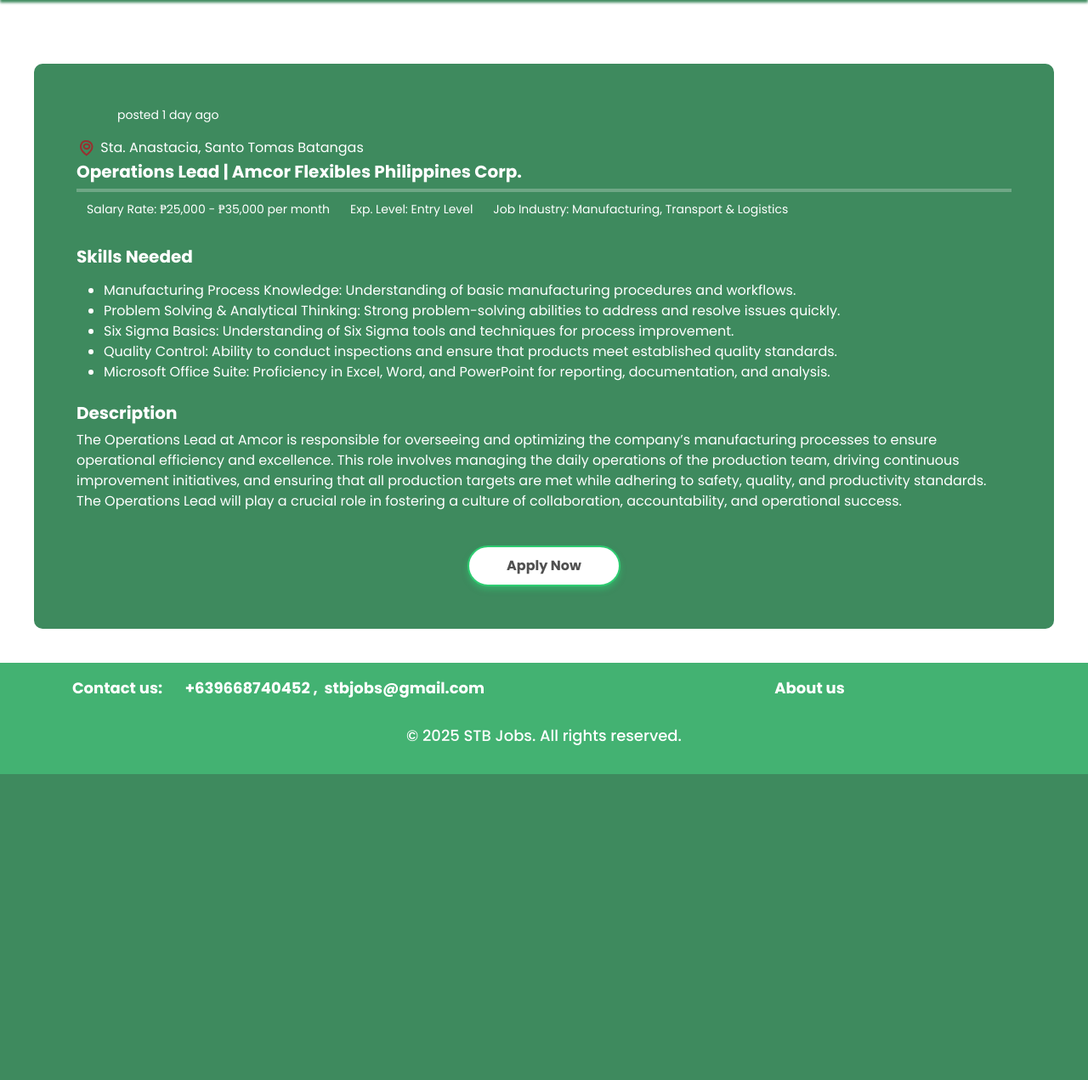
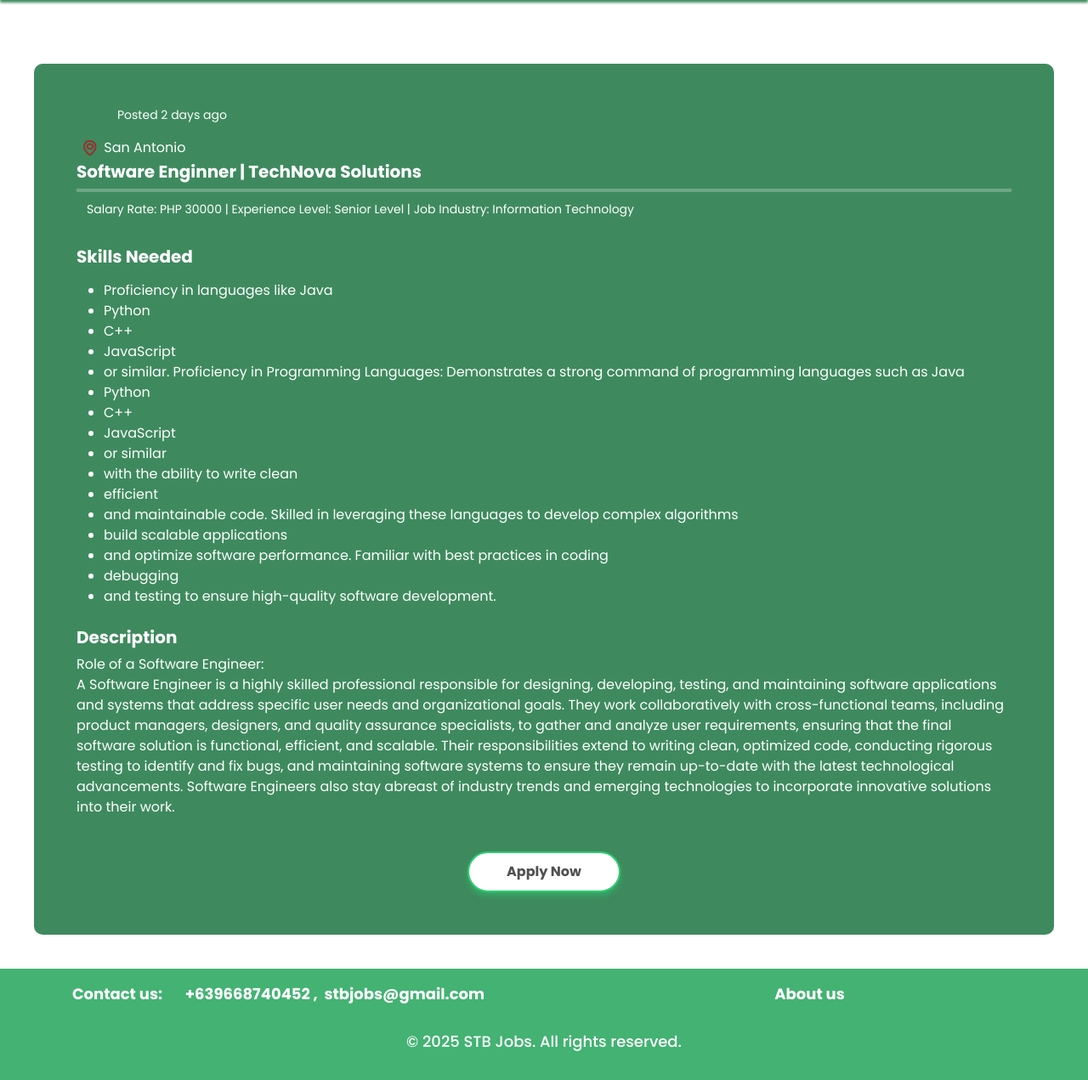
Before and after one commit to viirietym/testing.github.io, a PHP site: page /user/userJobView.php?jobDetailID=2 in a window 1280 px wide. Shown: the part 75-1346 px from the top of the page at 85% size. Before the commit the page ends 986 px from the top, so only its background shows below. Run offline with PHP 8.4, Linux system fonts and the light colour scheme; data comes from the database, SQL or seed files in the repository.

Commit message:
Creation of viewing the full details of the job hunt detials for the job hunt application section of the employee side

```diff
--- a/assets/css/userCSS/userJobView.css
+++ b/assets/css/userCSS/userJobView.css
@@ -48,3 +48,11 @@ hr {
     transform: scale(0.95);
     box-shadow: 0 3px 5px rgba(46, 204, 113, 0.4);
 }
+
+.job-details {
+    font-weight: normal;
+}
+
+p.description{
+    font-weight: normal;
+}
--- a/user/applicationForm.php
+++ b/user/applicationForm.php
@@ -14,7 +14,7 @@
 
 <body>
 
-  <?php include "../assets/shared/navbarHome.php" ?>
+  <?php include "../assets/shared/navbarHome.php"?>
 
   <div class="form-container" style="margin: 150px auto;">
     <form>
--- a/user/userJobView.php
+++ b/user/userJobView.php
@@ -1,3 +1,31 @@
+<?php
+include("../connect.php");
+
+$jobViewRowID = isset($_GET['jobDetailID']) ? intval($_GET['jobDetailID']) : 0;
+
+// Query to get the full details of the job
+$jobViewQuery = "SELECT jobdetail.*, post.datePosted, post.userID FROM jobdetail LEFT JOIN post ON jobdetail.jobDetailID = post.jobDetailID
+WHERE jobdetail.jobDetailID = $jobViewRowID";
+
+$jobViewResult = executeQuery($jobViewQuery);
+
+if ($jobViewRow = mysqli_fetch_assoc($jobViewResult)) {
+  $jobTitle = $jobViewRow['jobTitle'];
+  $companyName = $jobViewRow['companyName'];
+  $salaryRate = $jobViewRow['salaryRate'];
+  $experienceLevel = $jobViewRow['experienceLevel'];
+  $jobIndustry = $jobViewRow['jobIndustry'];
+  $jobLocation = $jobViewRow['jobLocation'];
+  $jobSkillsDescription = $jobViewRow['jobSkillsDescription'];
+  $datePosted = $jobViewRow['datePosted'];
+  $userID = $jobViewRow['userID'];
+} else {
+  echo "<p>Job not found.</p>";
+  exit;
+}
+?>
+
+
 <!doctype html>
 <html lang="en">
 
@@ -5,69 +33,84 @@
   <meta charset="utf-8">
   <meta name="viewport" content="width=device-width, initial-scale=1">
   <title>STBJOBS | View Job Full</title>
-  <link href="https://cdn.jsdelivr.net/npm/bootstrap@5.3.3/dist/css/bootstrap.min.css" rel="stylesheet"
-    integrity="sha384-QWTKZyjpPEjISv5WaRU9OFeRpok6YctnYmDr5pNlyT2bRjXh0JMhjY6hW+ALEwIH" crossorigin="anonymous">
+  <link href="https://cdn.jsdelivr.net/npm/bootstrap@5.3.3/dist/css/bootstrap.min.css" rel="stylesheet">
   <link href="https://fonts.googleapis.com/css2?family=Poppins&display=swap" rel="stylesheet">
-  <link rel="stylesheet" href="https://cdnjs.cloudflare.com/ajax/libs/font-awesome/6.0.0-beta3/css/all.min.css">
   <link rel="stylesheet" href="../assets/css/userCSS/userJobView.css">
   <link rel="icon" href="../assets/image/userImage/stbLogo.ico">
 </head>
 
 <body>
+  <?php include "../assets/shared/navbarHome.php"; ?>
 
-  <?php include "../assets/shared/navbarHome.php" ?>
   <div class="jobview-container">
-    <p class="small mx-5">posted 1 day ago </p>
-    <p class="fw-normal mb-1">
+    <?php
+    // timeAgo function
+    function timeAgo($timestamp)
+    {
+      $time = strtotime($timestamp);
+      $currentTime = time();
+      $timeDifference = $currentTime - $time;
+
+      if ($timeDifference < 60) {
+        return $timeDifference . " seconds ago";
+      } elseif ($timeDifference < 3600) {
+        return floor($timeDifference / 60) . " minutes ago";
+      } elseif ($timeDifference < 86400) {
+        return floor($timeDifference / 3600) . " hours ago";
+      } else {
+        return floor($timeDifference / 86400) . " days ago";
+      }
+    }
+
+    $timeAgo = timeAgo($jobViewRow['datePosted']);
+    ?>
+    <p class="small mx-5">
+      <?php echo "Posted " . $timeAgo; ?>
+    </p>
+    <p class="fw-normal mb-1 mx-1">
       <img class="img-fluid locationImg mx-1" src="../assets/image/userImage/location.png">
-      Sta. Anastacia, Santo Tomas Batangas
+      <?php echo $jobViewRow['jobLocation']; ?>
     </p>
-    <p class="h5 mb-1"><b>Operations Lead | Amcor Flexibles Philippines Corp.</b></p>
+    <p class="h5 mb-1"><b><?php echo $jobViewRow['jobTitle']; ?> | <?php echo $jobViewRow['companyName']; ?></b></p>
 
     <hr class="my-2">
 
-    <div class="row skills">
-      <p class="col-auto mb-2"><small>Salary Rate: ₱25,000 - ₱35,000 per month</small></p>
-      <p class="col-auto mb-2"><small>Exp. Level: Entry Level</small></p>
-      <p class="col-auto mb-2"><small>Job Industry: Manufacturing, Transport & Logistics</small></p>
+    <div class="row">
+      <p class="col-auto mb-2">
+        <small>
+          Salary Rate: PHP <?php echo $jobViewRow['salaryRate']; ?> |
+          Experience Level: <?php echo $jobViewRow['experienceLevel']; ?> |
+          Job Industry: <?php echo $jobViewRow['jobIndustry']; ?>
+        </small>
+      </p>
     </div>
-
 
     <h6 class="h5 mt-4"><b>Skills Needed</b></h6>
     <p>
     <ul>
-      <li>Manufacturing Process Knowledge: Understanding of basic manufacturing procedures and workflows.</li>
-      <li>Problem Solving & Analytical Thinking: Strong problem-solving abilities to address and resolve issues quickly.
-      </li>
-      <li>Six Sigma Basics: Understanding of Six Sigma tools and techniques for process improvement.</li>
-      <li>Quality Control: Ability to conduct inspections and ensure that products meet established quality standards.
-      </li>
-      <li>Microsoft Office Suite: Proficiency in Excel, Word, and PowerPoint for reporting, documentation, and analysis.
-      </li>
+      <?php
+
+      $skills = explode(',', $jobViewRow['jobSkillsDescription']);
+      foreach ($skills as $skill) {
+        echo "<li>" . trim($skill) . "</li>";
+      }
+      ?>
     </ul>
     </p>
 
     <h6 class="h5 mt-4"><b>Description</b></h6>
-    <p>
-      The Operations Lead at Amcor is responsible for overseeing and optimizing the company’s manufacturing processes to
-      ensure operational efficiency and excellence. This role involves managing the daily operations of the production
-      team, driving continuous improvement initiatives, and ensuring that all production targets are met while adhering
-      to safety, quality, and productivity standards. The Operations Lead will play a crucial role in fostering a
-      culture of collaboration, accountability, and operational success.
-    </p>
+    <p><?php echo nl2br($jobViewRow['fullDescription']); ?></p>
 
     <div class="button-container">
-      <a href="../user/applicationForm.php">
+      <a href="../user/ApplicationForm.php?applicationFormID=">
         <button class="apply-now-btn" style="width:180px;">Apply Now</button>
       </a>
+
     </div>
   </div>
 
-
-  <?php include "../assets/shared/footer.php" ?>
-  <script src="https://cdn.jsdelivr.net/npm/bootstrap@5.3.3/dist/js/bootstrap.bundle.min.js"
-    integrity="sha384-YvpcrYf0tY3lHB60NNkmXc5s9fDVZLESaAA55NDzOxhy9GkcIdslK1eN7N6jIeHz" crossorigin="anonymous">
-    </script>
+  <?php include "../assets/shared/footer.php"; ?>
+  <script src="https://cdn.jsdelivr.net/npm/bootstrap@5.3.3/dist/js/bootstrap.bundle.min.js"></script>
 </body>
 
 </html>
```
